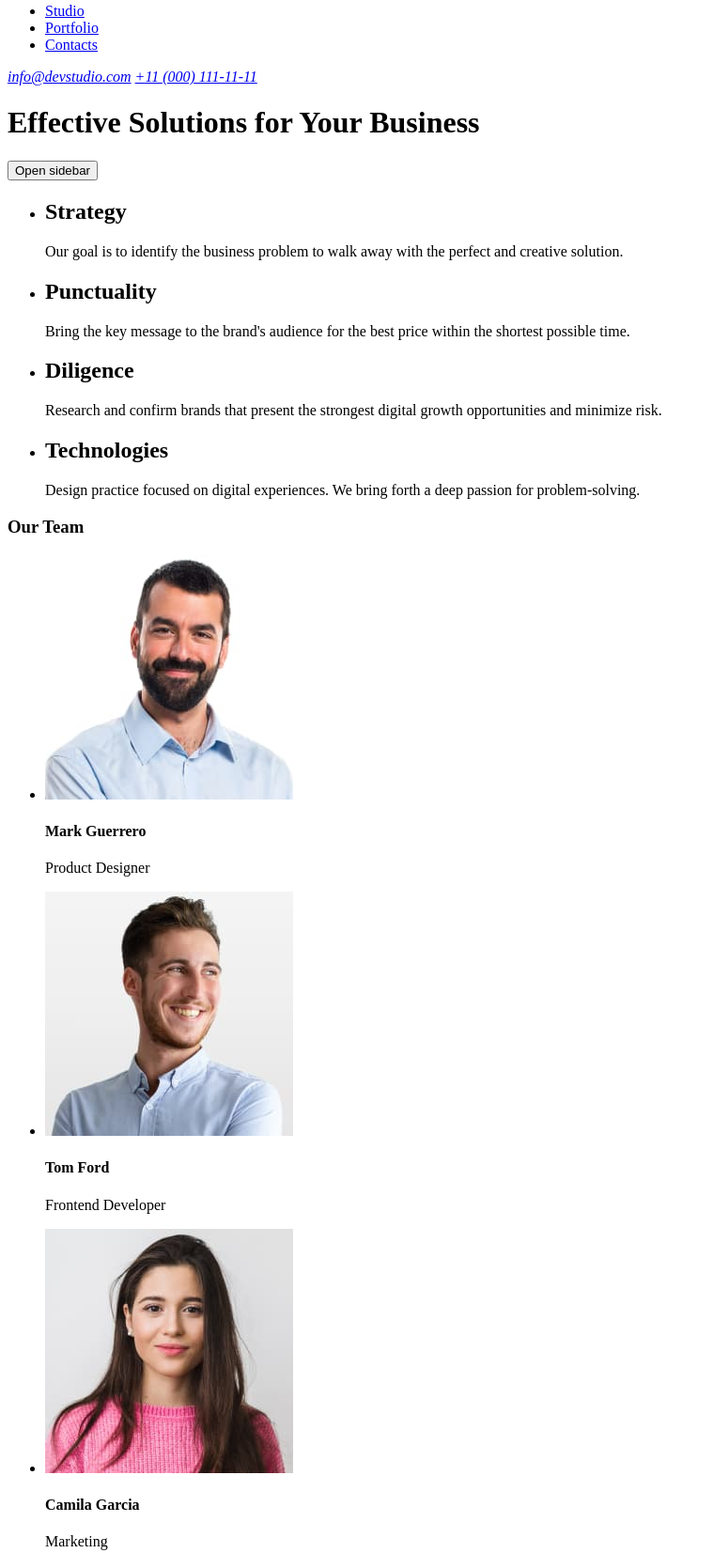
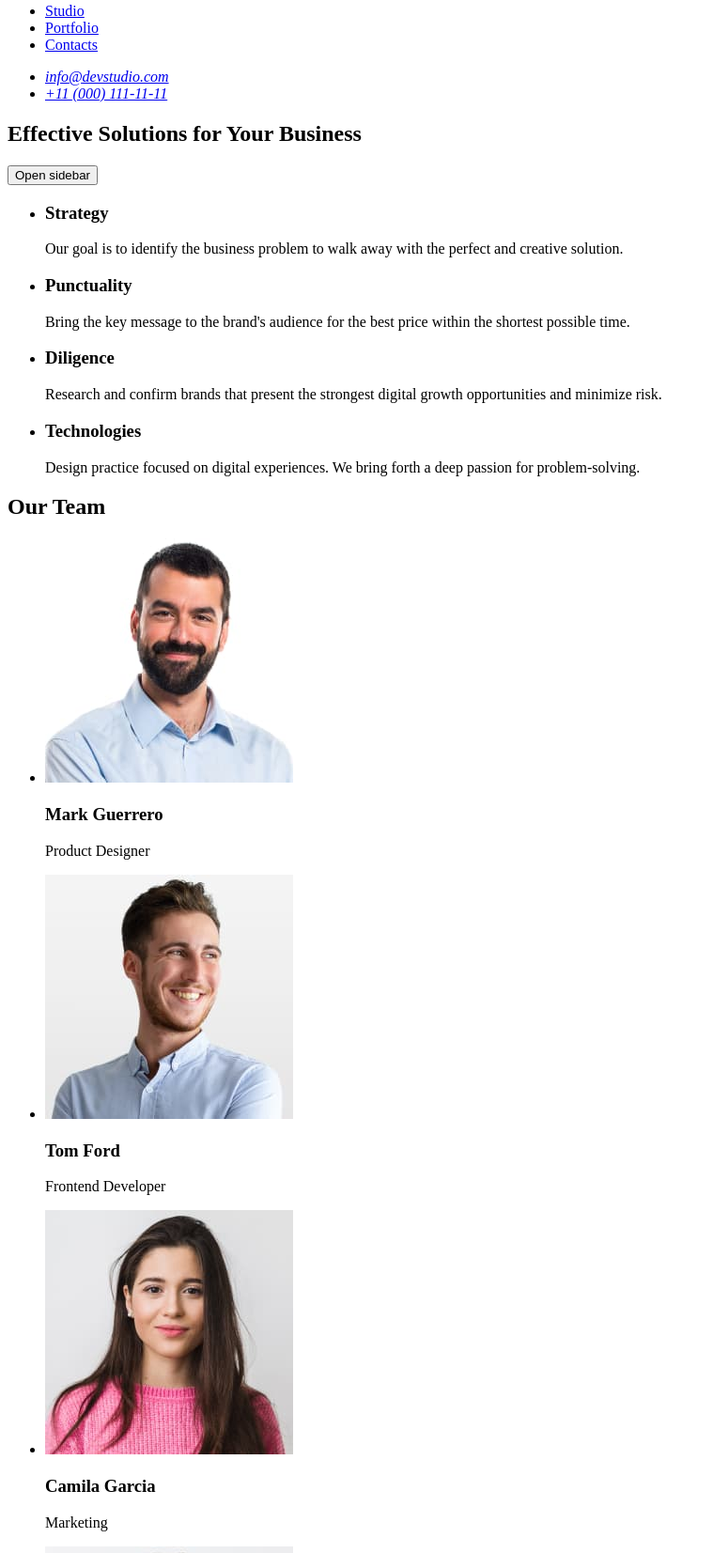
Before and after one commit to TylerNeverlived/goit-markup-hw-01, a plain HTML site: page index.html in a window 1280 px wide. Shown: the part 39-1692 px from the top of the page at 94% size, without its empty margins (0-759 px from the left). Drawn offline with Linux system fonts and the light colour scheme.

Commit message:
after video

```diff
--- a/index.html
+++ b/index.html
@@ -7,9 +7,8 @@
   </head>
   <body>
     <header>
+      <nav>
         <a href="./index.html">WebStudio</a>
-
-      <nav>
         <ul>
           <li><a href="/">Studio</a></li>
           <li><a href="/">Portfolio</a></li>
@@ -17,108 +16,99 @@
         </ul>
       </nav>
       <address>
-        <a href="mailto:info@devstudio.com">info@devstudio.com</a>
-        <a href="tel:+110001111111">+11 (000) 111-11-11</a>
+        <ul>
+          <li><a href="mailto:info@devstudio.com">info@devstudio.com</a></li>
+          <li><a href="tel:+110001111111">+11 (000) 111-11-11</a></li>
+        </ul>
       </address>
     </header>
     <main>
+      <section>
         <h1>Effective Solutions for Your Business</h1>
         <button type="button">Open sidebar</button>
+      </section>
+      <section>
         <ul>
           <li>
-          <section>
-            <h2>Strategy</h2>
+            <h3>Strategy</h3>
             <p>
               Our goal is to identify the business problem to walk away with the
               perfect and creative solution.
             </p>
-          </section>
           </li>
           <li>
-          <section>
-            <h2>Punctuality</h2>
+            <h3>Punctuality</h3>
             <p>
               Bring the key message to the brand's audience for the best price
               within the shortest possible time.
             </p>
-          </section>
           </li>
           <li>
-          <section>
-            <h2>Diligence</h2>
+            <h3>Diligence</h3>
             <p>
               Research and confirm brands that present the strongest digital
               growth opportunities and minimize risk.
             </p>
-          </section>
           </li>
           <li>
-          <section>
-            <h2>Technologies</h2>
+            <h3>Technologies</h3>
             <p>
               Design practice focused on digital experiences. We bring forth a
               deep passion for problem-solving.
             </p>
-          </section>
           </li>
         </ul>
-      <h3>Our Team</h3>
+      </section>
+      <section>
+        <h2>Our Team</h2>
         <ul>
           <li>
-          <section>
             <img
-              src="./images/markGuerreroSquoosh.jpeg"
+              src="./images/Mark_Guerrero_Squoosh.jpeg"
               width="264"
               height="260"
               alt="Photo Product Designer Mark Guerrero"
             />
-            <h4>Mark Guerrero</h4>
+            <h3>Mark Guerrero</h3>
             <p>Product Designer</p>
-          </section>
           </li>
           <li>
-          <section>
             <img
-              src="./images/tomFordSquoosh.jpeg"
+              src="./images/Tom_Ford_Squoosh.jpeg"
               width="264"
               height="260"
               alt="Photo Frontend Developer Tom Ford"
             />
-            <h4>Tom Ford</h4>
+            <h3>Tom Ford</h3>
             <p>Frontend Developer</p>
-          </section>
           </li>
           <li>
-          <section>
             <img
-              src="./images/camilaGarciaSquoosh.jpeg"
+              src="./images/Camila_Garcia_Squoosh.jpeg"
               width="264"
               height="260"
               alt="Photo Marketing Camila Garcia"
             />
-            <h4>Camila Garcia</h4>
+            <h3>Camila Garcia</h3>
             <p>Marketing</p>
-          </section>
           </li>
           <li>
-          <section>
             <img
-              src="./images/danielWilsonSquoosh.jpeg"
+              src="./images/Daniel_Wilson_Squoosh.jpeg"
               width="264"
               height="260"
               alt="Photo UI Designer Camila Garcia"
             />
-            <h4>Camila Garcia</h4>
+            <h3>Camila Garcia</h3>
             <p>UI Designer</p>
-          </section>
           </li>
         </ul>
+      </section>
     </main>
     <footer>
       <a href="./index.html">WebStudio</a>
       <p>
-        Increase the flow of customers and<br />
-        sales for your business with digital<br />
+        Increase the flow of customers and sales for your business with digital
         marketing & growth solutions.
       </p>
     </footer>
```
Also changed, not shown: images/Camila_Garcia_Squoosh.jpeg (renamed from images/camilaGarciaSquoosh.jpeg), images/Daniel_Wilson_Squoosh.jpeg (renamed from images/danielWilsonSquoosh.jpeg), images/Mark_Guerrero_Squoosh.jpeg (renamed from images/markGuerreroSquoosh.jpeg), images/Tom_Ford_Squoosh.jpeg (renamed from images/tomFordSquoosh.jpeg). Lines whose indentation alone changed are shown as unchanged.
